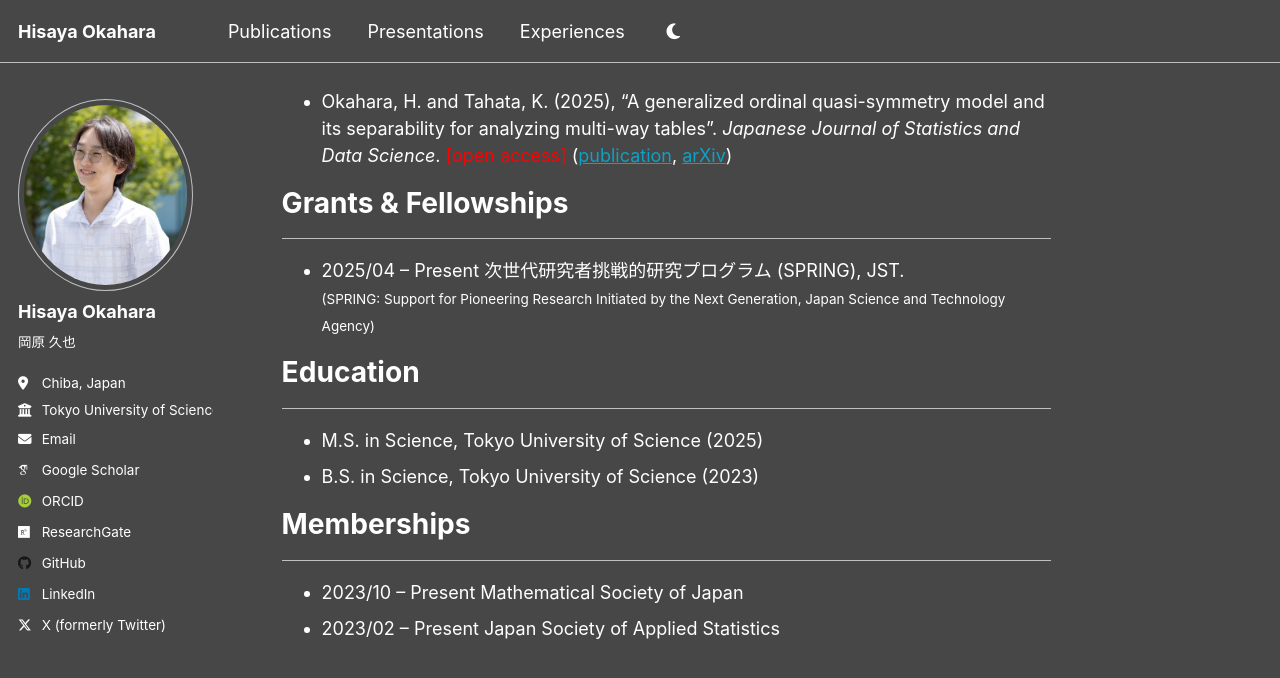
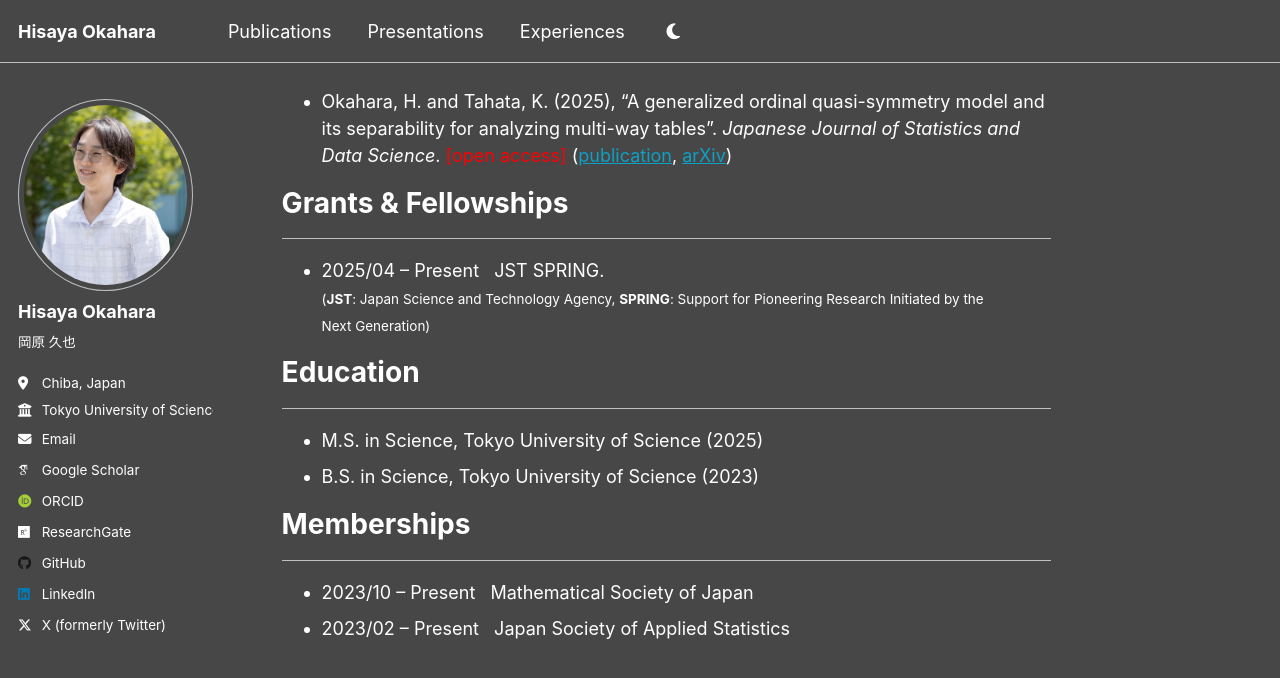
Before and after one commit to h-okahara/h-okahara.github.io, a Jekyll site: the page built from _pages/about.md, in a window 1280 px wide and 900 px high, scrolled down 614 px. Shown: the top 678 px of the window. Built offline with Jekyll 4.4.1, drawn with Linux system fonts in a browser that asks for light colours; some web fonts are replaced.

Commit message:
Update about.md

```diff
--- a/_pages/about.md
+++ b/_pages/about.md
@@ -33,8 +33,8 @@ I'm a Ph.D. student in the [Tahata Lab](https://tahata-lab.is.noda.tus.ac.jp/) a
 
 # Grants & Fellowships
 ---
-- 2025/04 – Present  次世代研究者挑戦的研究プログラム (SPRING), JST.
-  <small> (SPRING: Support for Pioneering Research Initiated by the Next Generation, Japan Science and Technology Agency) </small>
+- 2025/04 – Present &nbsp; JST SPRING.
+  <small> (**JST**: Japan Science and Technology Agency, **SPRING**: Support for Pioneering Research Initiated by the Next Generation) </small>
 
 # Education
 ---
@@ -44,5 +44,5 @@ I'm a Ph.D. student in the [Tahata Lab](https://tahata-lab.is.noda.tus.ac.jp/) a
 
 # Memberships
 ---
-- 2023/10 – Present  Mathematical Society of Japan
-- 2023/02 – Present  Japan Society of Applied Statistics
+- 2023/10 – Present &nbsp; Mathematical Society of Japan
+- 2023/02 – Present &nbsp; Japan Society of Applied Statistics
```
